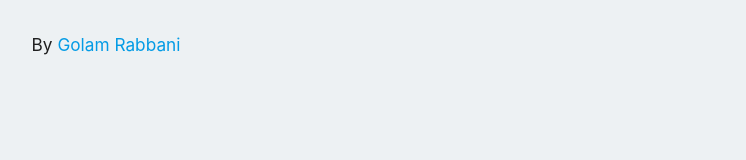
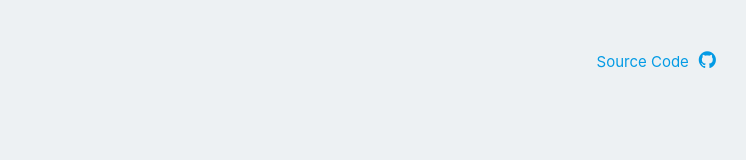
Before and after one commit to mgorabbani/group-post-update, a website: page public/root.hbs in a window 1280 px wide. Shown: the whole page, without its empty margins (534-1280 px from the left). Drawn offline with nearby package versions, Linux system fonts and the light colour scheme; files that its build step writes are made by us from their sources.

Commit message:
gitub link added

```diff
--- a/public/root.hbs
+++ b/public/root.hbs
@@ -8,6 +8,7 @@
    <!-- Compiled and minified JavaScript -->
    <script src="https://cdnjs.cloudflare.com/ajax/libs/materialize/0.98.0/js/materialize.min.js"></script>
 <script src="https://unpkg.com/masonry-layout@4/dist/masonry.pkgd.min.js"></script>
+<link href="https://maxcdn.bootstrapcdn.com/font-awesome/4.7.0/css/font-awesome.min.css" rel="stylesheet" integrity="sha384-wvfXpqpZZVQGK6TAh5PVlGOfQNHSoD2xbE+QkPxCAFlNEevoEH3Sl0sibVcOQVnN" crossorigin="anonymous">
 <style>
 .grid-item {width: 440px;margin-right: 20px}
 @media only screen and (max-width: 601px) {
@@ -18,7 +19,11 @@
 <body style="background:#edf1f3">
  <div class="container ">
 <h2 style="text-align:center">{{title}}</h2>
-<h6 style="text-align: center;">By <a href="#">Golam Rabbani</a></h6>
+ <a href="https://github.com/mgorabbani/group-post-update" style="
+    position: absolute;
+    top: 40px;
+    right: 20px;">Source Code<i class="fa fa-github" style="padding:10px;font-size:20px" aria-hidden="true"></i></a></h6>
+
 <ul class="grid"  data-masonry='{ "itemSelector": ".grid-item" }'>
      {{#each post}}
 
```
